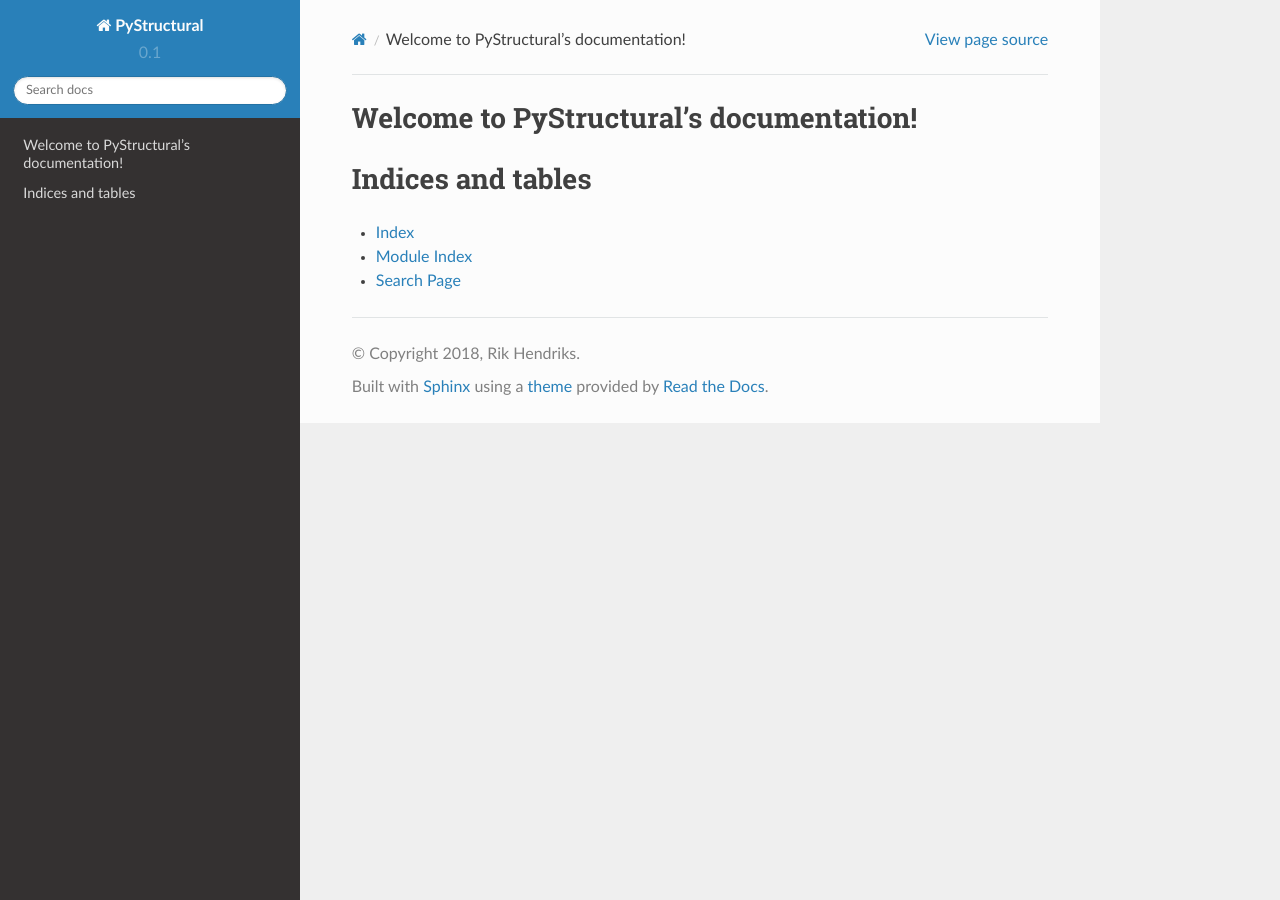
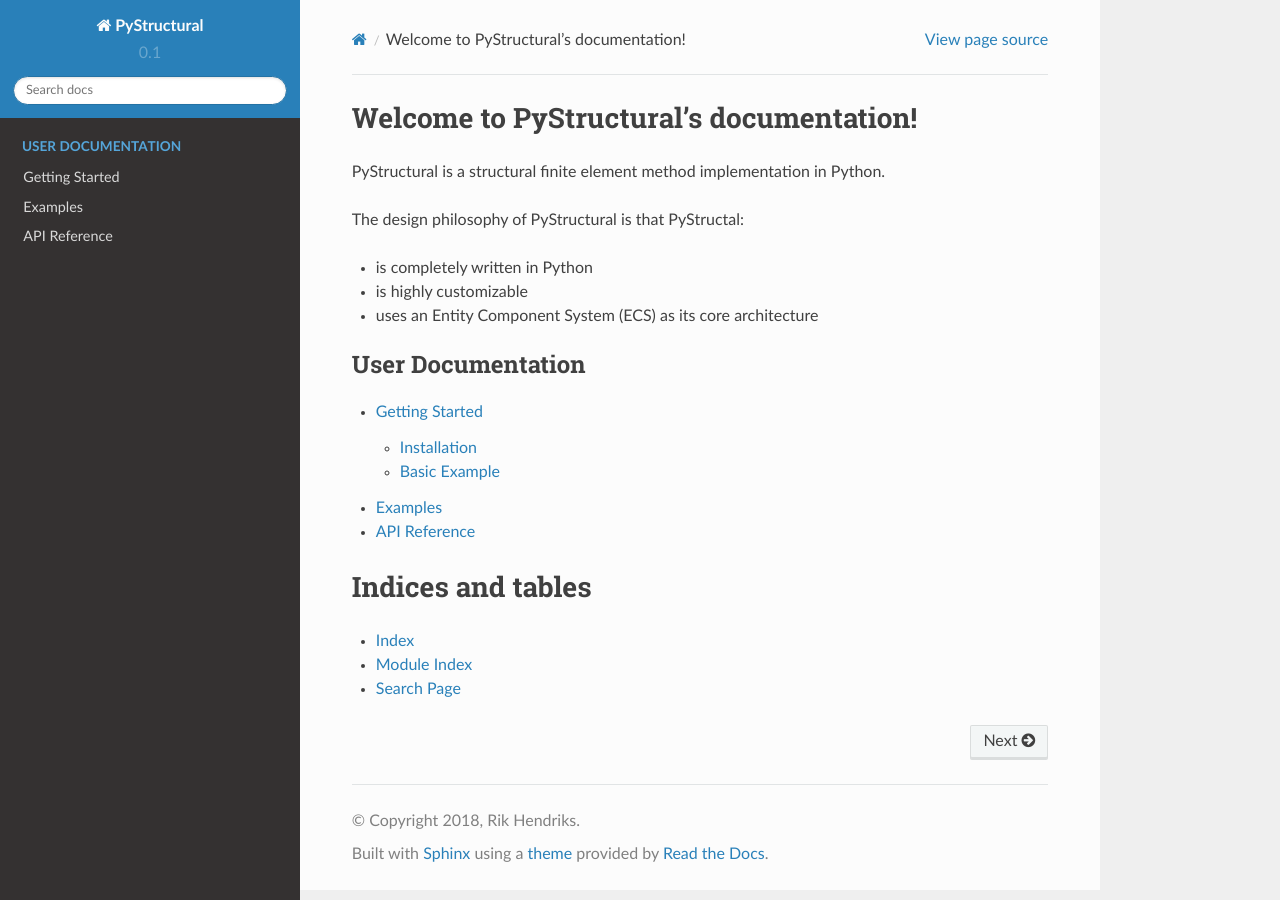
Before and after one commit to RikHendriks/pystructural, a Sphinx documentation site: the page built from docs/index.rst, in a window 1280 px wide. Built offline with Sphinx 7.4.7 and the Read the Docs theme 2.0.0, drawn with Linux system fonts in a browser that asks for light colours; formulas are drawn with MathJax 3.

Commit message:
Added the basics for the documentation.

```diff
--- /dev/null
+++ b/docs/api_reference.rst
@@ -0,0 +1,6 @@
+API Reference
+=============
+
+.. automodule:: pystructural
+
+<coming soon>
--- a/docs/conf.py
+++ b/docs/conf.py
@@ -17,9 +17,9 @@
 # add these directories to sys.path here. If the directory is relative to the
 # documentation root, use os.path.abspath to make it absolute, like shown here.
 #
-# import os
-# import sys
-# sys.path.insert(0, os.path.abspath('.'))
+import os
+import sys
+sys.path.insert(0, os.path.abspath('../..'))
 
 
 # -- General configuration ------------------------------------------------
--- /dev/null
+++ b/docs/examples.rst
@@ -0,0 +1,4 @@
+Examples
+========
+
+<coming soon>
--- a/docs/index.rst
+++ b/docs/index.rst
@@ -1,15 +1,22 @@
-.. PyStructural documentation master file, created by
-   sphinx-quickstart on Sun Jul 22 13:13:26 2018.
-   You can adapt this file completely to your liking, but it should at least
-   contain the root `toctree` directive.
-
 Welcome to PyStructural's documentation!
 ========================================
 
+PyStructural is a structural finite element method implementation in Python.
+
+The design philosophy of PyStructural is that PyStructal:
+
+- is completely written in Python
+- is highly customizable
+- uses an Entity Component System (ECS) as its core architecture
+
+
 .. toctree::
    :maxdepth: 2
-   :caption: Contents:
+   :caption: User Documentation
 
+   getting_started
+   examples
+   api_reference
 
 
 Indices and tables
```
Also changed, not shown: docs/getting_started.rst (added, +40 -0 lines).
